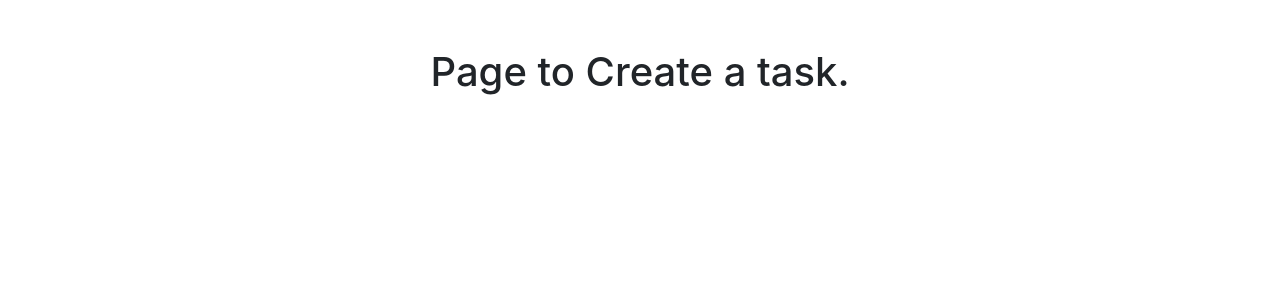
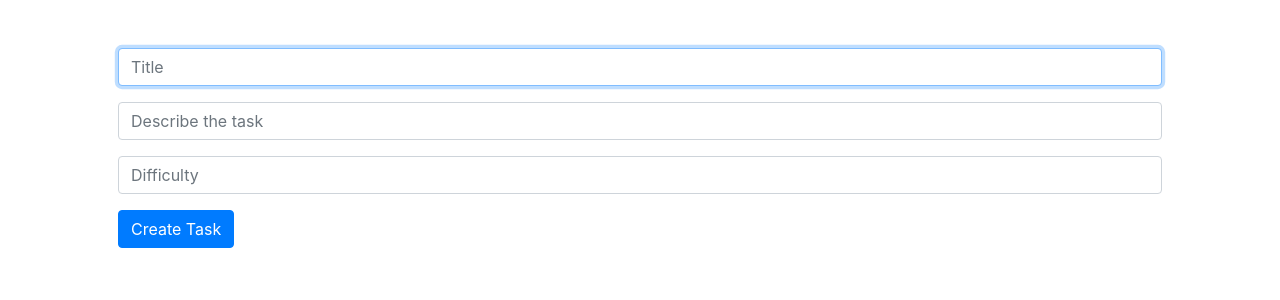
Before and after one commit to gianmillare/Giacomo_Tasks, a Flask app: template templates/create.html in a window 1280 px wide. Shown: the part 66-366 px from the top of the page. Run offline with Flask 2, Linux system fonts and the light colour scheme; the template is opened without the code that fills it, so the values that code supplies are empty; some libraries are stand-ins or nearby versions.

Commit message:
completed create.html, started the create feature

```diff
--- a/app.py
+++ b/app.py
@@ -16,7 +16,7 @@ Session(app)
 conn = sqlite3.connect('giacomo.db', check_same_thread=False)
 c = conn.cursor()
 
-# Register function
+# (COMPLETED) Register function
 @app.route("/register", methods=["GET", "POST"])
 def register():
     """ Register a new user """
@@ -39,7 +39,7 @@ def register():
 
             return render_template("/register_success.html")
 
-# Login function
+# (COMPLETED) Login function
 @app.route("/login", methods=["GET", "POST"])
 def login():
     """ Registered users may log into the app """
@@ -79,10 +79,14 @@ def reserve():
     return render_template("reserve.html")
 
 # Create: Users can create a task to add to the master list
-@app.route("/create")
+@app.route("/create", methods=["GET", "POST"])
 @login_required
 def create():
-    return render_template("create.html")
+    """ Allow users to create a task and add the task to the master list to reserve """
+    if request.method == "GET":
+        return render_template("expense.html")
+    else:
+        return redirect("/")
 
 # Edit: Users can select and edit a task
 @app.route("/edit")
--- a/templates/create.html
+++ b/templates/create.html
@@ -5,5 +5,25 @@
 {% endblock %}
 
 {% block main %}
-<h1>Page to Create a task.</h1>
+    <form action="/create" method="POST">
+
+        <!-- User will enter a title -->
+        <div class="form-group">
+            <input class="form-control" name="title" type="text" placeholder="Title" autofocus>
+        </div>
+
+        <!-- User will enter a description of the task -->
+        <div class="form-group">
+            <input class="form-control" name="description" type="text" placeholder="Describe the task">
+        </div>
+
+        <!-- User will enter a difficulty for the task (this is also the score they receive on completion) -->
+        <div class="form-group">
+            <input class="form-control" name="score" type="number" step="1" min=1 placeholder="Difficulty">
+        </div>
+
+        <!-- User clicks button to submit the new task -->
+        <button class="btn btn-primary" type="submit">Create Task</button>
+
+    </form>
 {% endblock %}
```
Also changed, not shown: giacomo.db.
